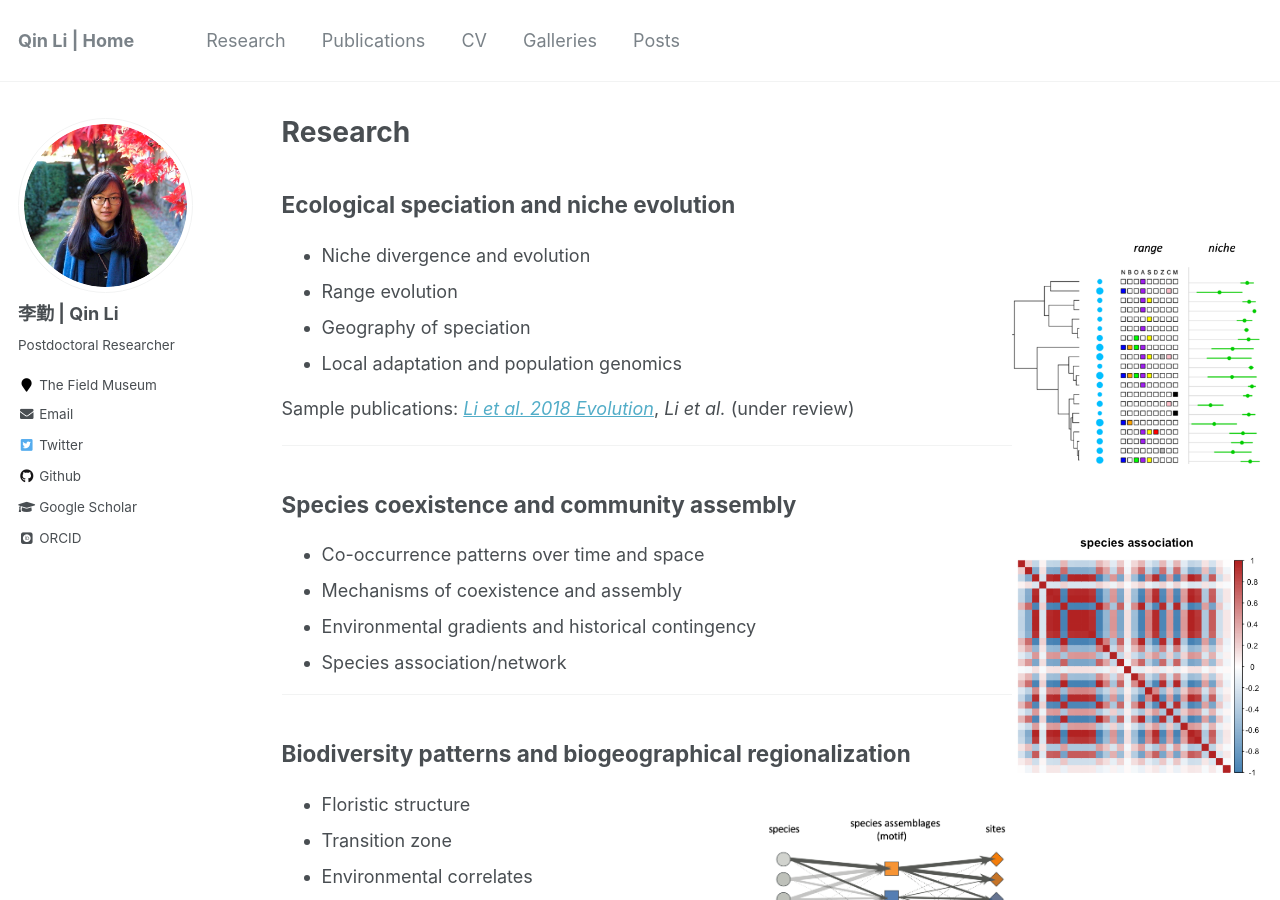
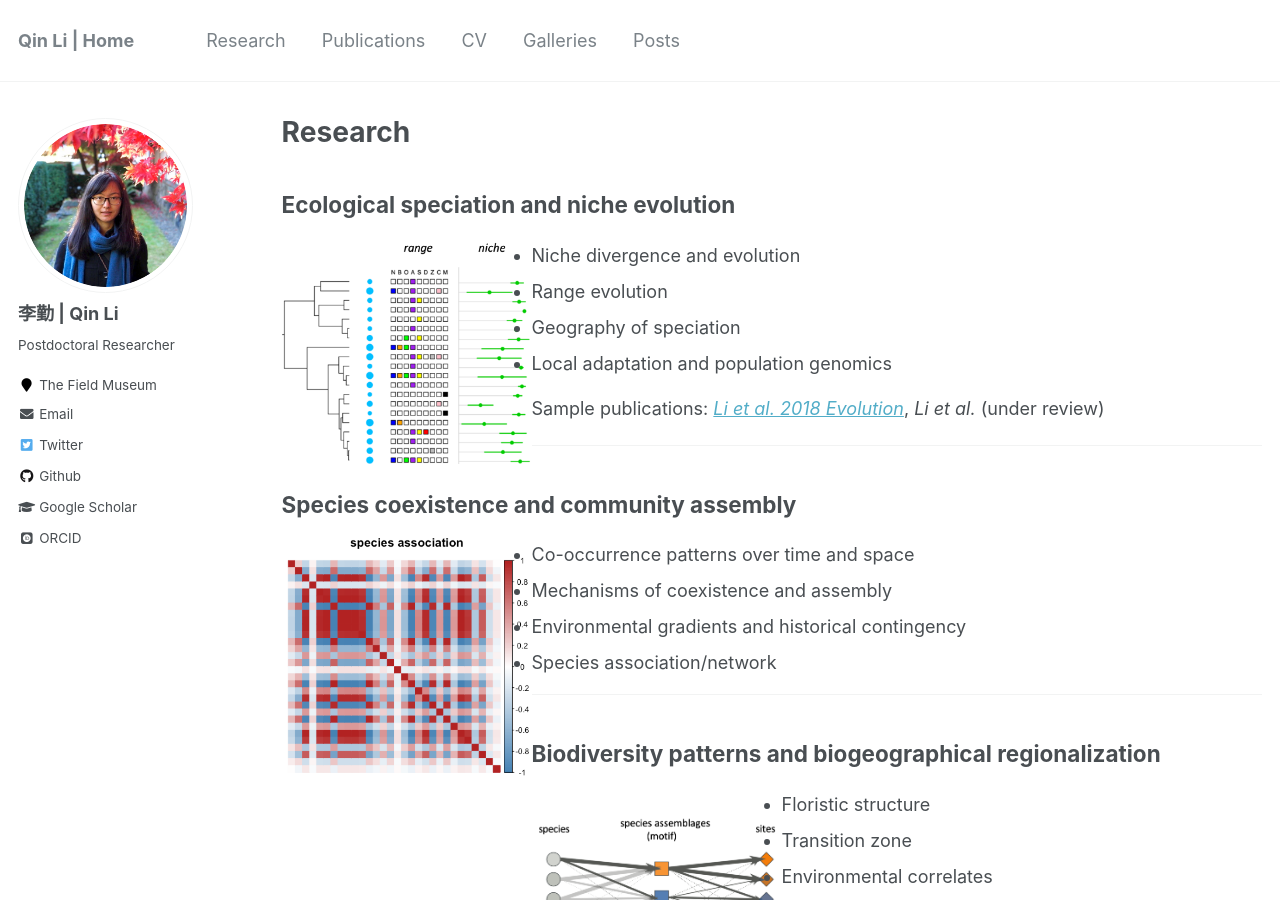
Before and after one commit to qli/qli.github.io, a Jekyll site: the page built from _pages/research.md, in a window 1280 px wide and 900 px high. Built offline with Jekyll 4.4.1, drawn with Linux system fonts in a browser that asks for light colours; some web fonts are replaced.

Commit message:
modify fig

```diff
--- a/_pages/research.md
+++ b/_pages/research.md
@@ -10,7 +10,7 @@ author_profile: true
 
 <!--![](./images/fig_niche_range.png){: width=30% style="float: left"}
 does not work-->
-<img align="right" width="250" src="/images/fig_nicheRange.png">
+<img align="left" width="250" src="/images/fig_nicheRange.png">
 
 - Niche divergence and evolution
 - Range evolution
@@ -25,7 +25,7 @@ Sample publications: [*Li et al. 2018 Evolution*](https://doi.org/10.1111/evo.13
 
 ## Species coexistence and community assembly
 
-<img align="right" width="250" src="/images/fig_speciesAssociation.png">
+<img align="left" width="250" src="/images/fig_speciesAssociation.png">
 
 - Co-occurrence patterns over time and space
 - Mechanisms of coexistence and assembly
@@ -36,7 +36,7 @@ Sample publications: [*Li et al. 2018 Evolution*](https://doi.org/10.1111/evo.13
 ---
 
 ## Biodiversity patterns and biogeographical regionalization
-<img align="right" width="250" src="/images/fig_GoM.png">
+<img align="left" width="250" src="/images/fig_GoM.png">
 
 - Floristic structure
 - Transition zone
@@ -51,7 +51,7 @@ Sample publications: *Li et al.* (under review)
 
 ## Global change and species responses
 
-<img align="right" width="250" src="/images/fig_NAC.png">
+<img align="left" width="250" src="/images/fig_NAC.png">
 
 - Non-analogous climate patterns
 - Range shifts under climate change
```
Also changed, not shown: _galleries/galleries-1.md (+1 -1 lines).
